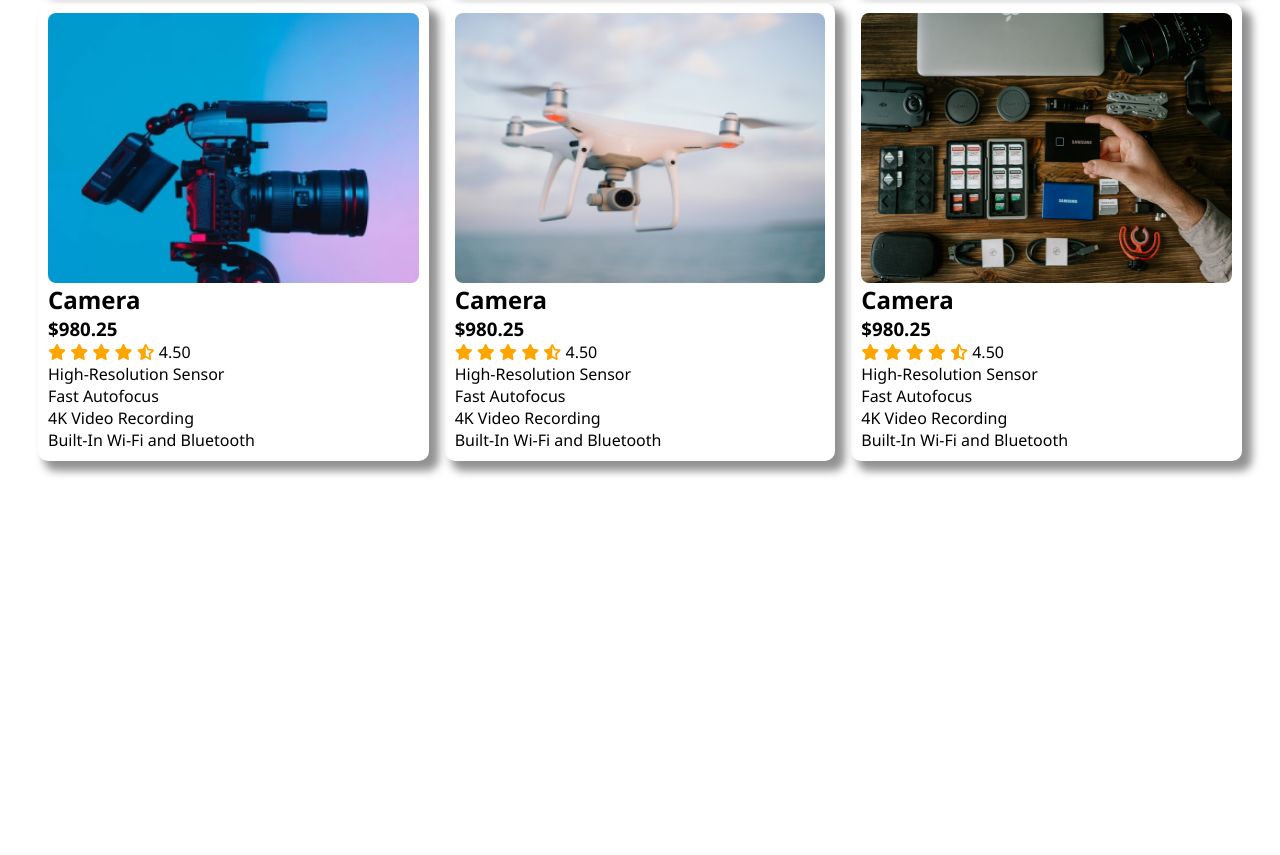
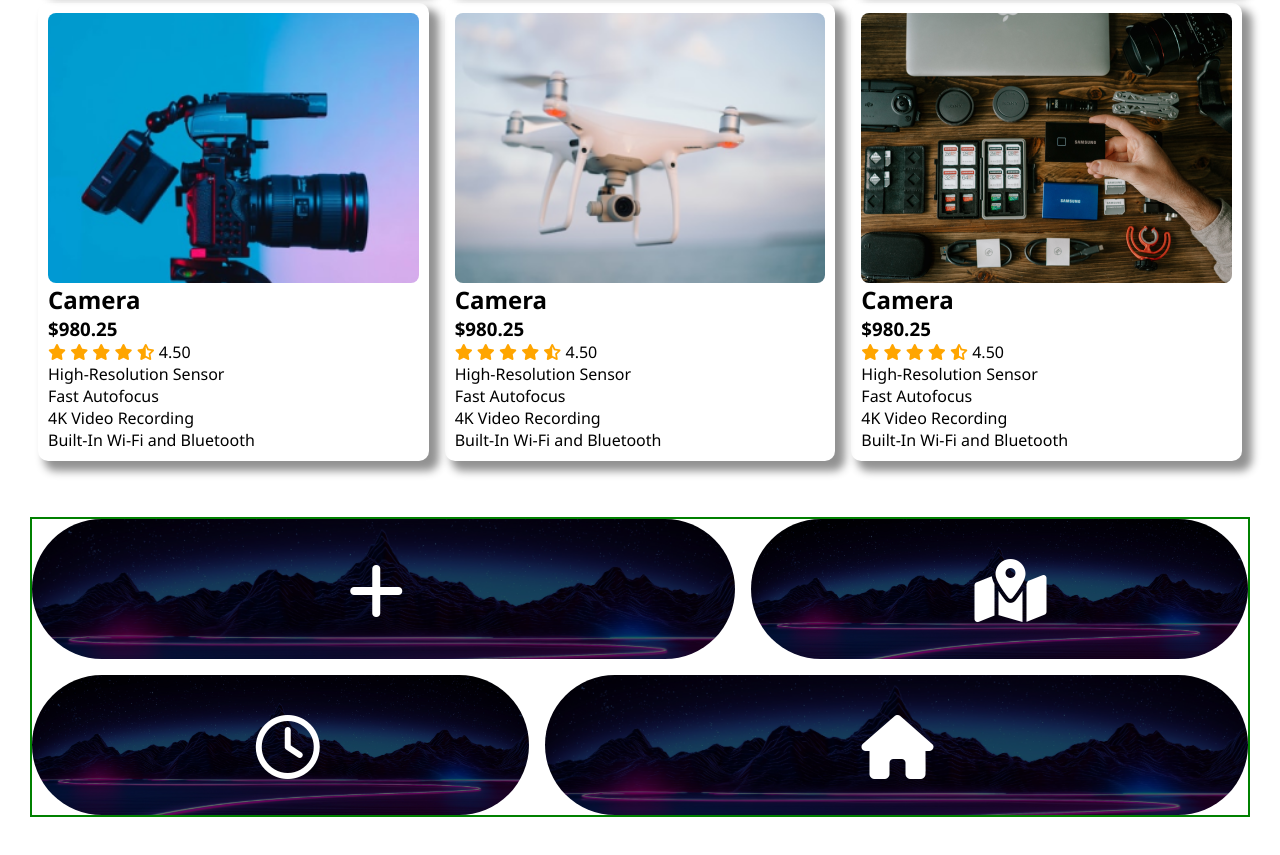
Before and after one commit to farahsamsi/electric-builders-demo, a plain HTML site: page index.html in a window 1280 px wide. Shown: the part 1035-1890 px from the top of the page. Before the commit the page ends 1552 px from the top, so only its background shows below. Drawn offline with Linux system fonts and the light colour scheme.

Commit message:
added featured section consisting of grid and made it responsive

```diff
--- a/css/responsive.css
+++ b/css/responsive.css
@@ -16,6 +16,18 @@
     }
     .popular-main-container{
         grid-template-columns: repeat(2,1fr);
+    }
+    .odvut-container{
+        min-height: 300px;
+        display: flex;
+        flex-direction: column;
+    }
+    .odvut-container>div{
+        height: 20%;
+    }
+    .icon{
+        font-size: 2rem;
+        left: 47%;
     }
 }
 
--- a/css/styles.css
+++ b/css/styles.css
@@ -9,6 +9,7 @@
 img {
     width: 100%;
     border-radius: 8px;
+    object-fit: cover;
 }
 
 .main-content {
@@ -101,7 +102,6 @@ section{
     padding: .5rem;
 }
 .card-container{
-    min-height: 200px;
     padding: 10px;
     box-shadow: 8px 8px 8px 2px rgba(0, 0, 0, 0.432);
     border-radius: 10px;
@@ -109,7 +109,57 @@ section{
 .card-container>div:nth-child(1){
     height: 270px;
 }
+/* .card-container>div:nth-child(2){
+    border: 2px solid red;
+} */
 .card-container img{
     height: 100%;
 }
 /* popular collection section related styles ends */
+
+
+/* section odvut related styles starts */
+.odvut-container{
+    border: 2px solid green;
+    height: 300px;
+    display: grid;
+    grid-template-columns: repeat(12,1fr);
+    grid-template-rows: repeat(12,1fr);
+    gap: 1rem;
+}
+
+.odvut-container img{
+    height: 100%;
+    border-radius: 10rem;
+    filter: brightness(40%);
+}
+.odvut-container>div{
+    border-radius: 10rem;
+    position: relative;
+}
+.odvut-child-1{
+    grid-column: 1/span 7;
+    grid-row: 1/span 6;
+}
+.odvut-child-2{
+    grid-column: 8/span 5;
+    grid-row: 1/span 6;
+}
+.odvut-child-3{
+    grid-column: 1/span 5;
+    grid-row: 7/span 6;
+}
+.odvut-child-4{
+    grid-column: 6/span 7;
+    grid-row: 7/span 6;
+}
+
+.icon{
+    font-size: 4rem;
+    color: white;
+    position: absolute;
+    top: 20%;
+    left: 45%;
+}
+
+/* section odvut related styles ends */
--- a/index.html
+++ b/index.html
@@ -231,9 +231,28 @@
                 </div>
             </div>
         </section>
-
         <!-- popular collection section ends -->
 
+        <!-- section odvut starts here -->
+        <section class="odvut-container">
+            <div class="odvut-child-1">
+                <img src="resources/nature-images/img-2.jpg" alt="">
+                <span class="icon"><i class="fa-solid fa-plus"></i></span>
+            </div>
+            <div class="odvut-child-2">
+                <img src="resources/nature-images/img-2.jpg" alt="">
+                <span class="icon"><i class="fa-solid fa-map-location-dot"></i></span>
+            </div>
+            <div class="odvut-child-3">
+                <img src="resources/nature-images/img-2.jpg" alt="">
+                <span class="icon"><i class="fa-regular fa-clock"></i></span>
+            </div>
+            <div class="odvut-child-4">
+                <img src="resources/nature-images/img-2.jpg" alt="">
+                <span class="icon"> <i class="fa-solid fa-house"></i></span>
+            </div>
+        </section>
+        <!-- section odvut ends here -->
 
     </main>
     <!-- main section ends here -->
```
